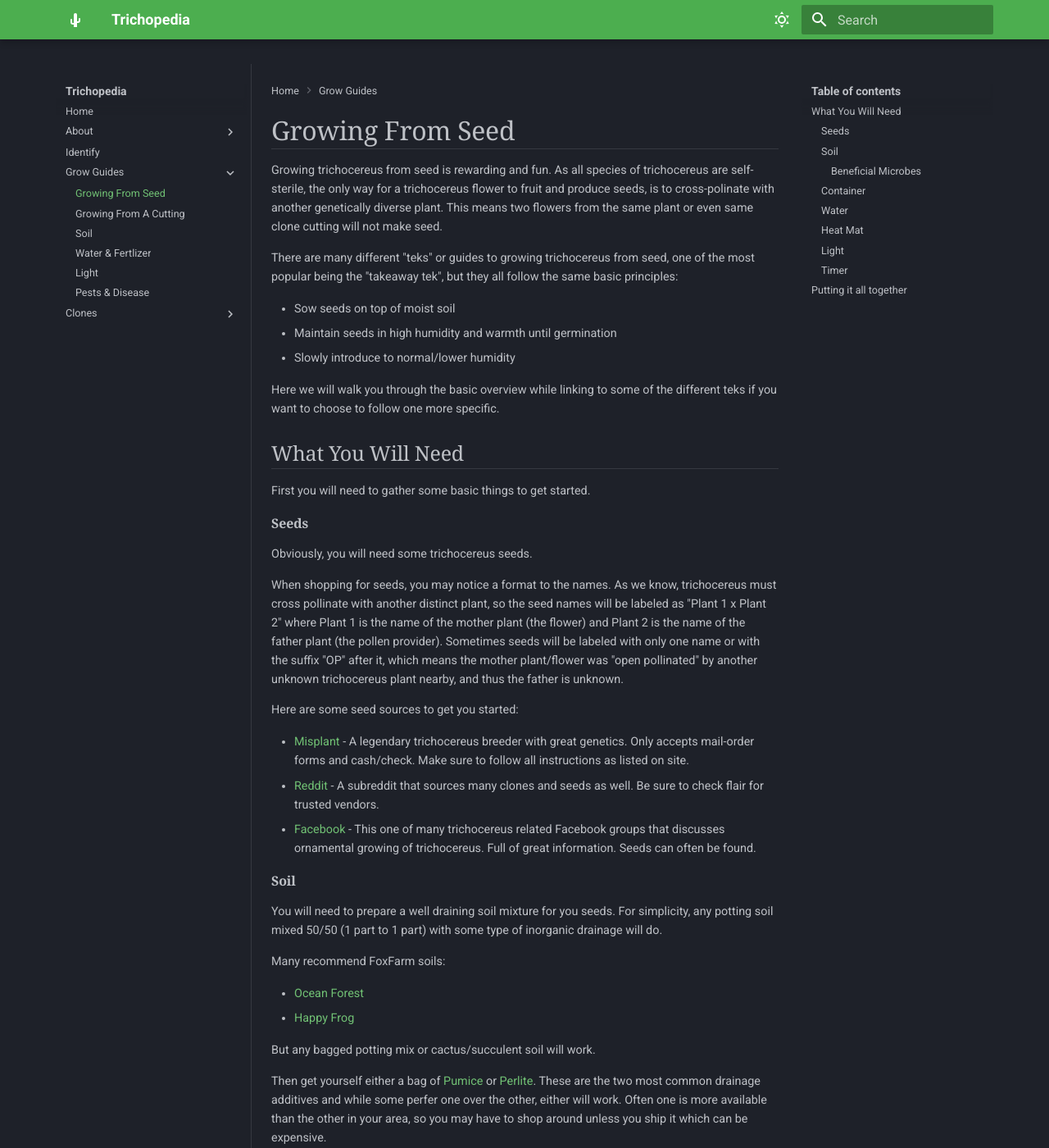
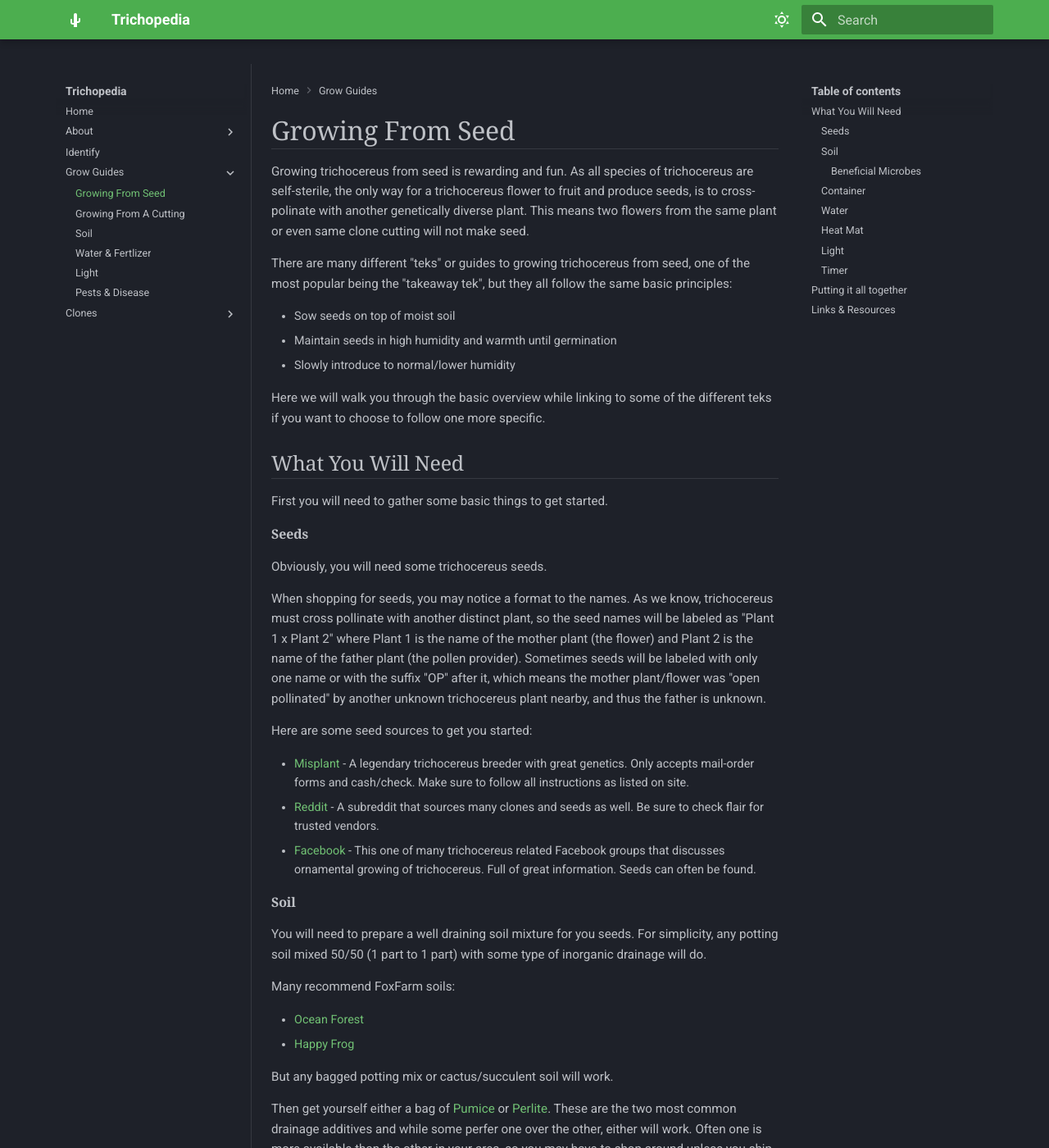
Before and after one commit to nfotinakes/trichopedia, an MkDocs documentation site: the page built from docs/grow-guides/seed.md, in a window 1280 px wide and 1400 px high. Shown: the whole window at 82% size. Built offline with MkDocs 1.6.1 and Material for MkDocs 9.7.7, drawn with Linux system fonts in a browser that asks for light colours; some of the changed text lies outside the part shown.

Commit message:
Update seed guide & text size

```diff
--- a/docs/grow-guides/seed.md
+++ b/docs/grow-guides/seed.md
@@ -61,6 +61,12 @@
 
 You need some sort of pot or container to plant your seeds in. Per the "takeaway tek" you can use takeout containers with a clear lid but anything that can be sealed while allowing light to pass will work.  Here are some examples of containers you could use:
 
+<p align=center>
+  <img src="takeaway1.jpg" width="300" />
+  <img src="bag.jpg" width="300" />
+  <img src="humid.jpg" width="300" />
+</p>
+
 You can also just use small pots and seal them within ziploc baggies, seed starting kits with the humidity domes, etc. The principle is all the same here, you just want to create and keep a humid enviroment while your seeds germinate.
 
 ### Water
@@ -85,3 +91,43 @@
 A simple timer to turn lights and heatmat is helpful if you decide to use these to aid germination
 
 ## Putting it all together
+---
+With all your supplies ready you can finally grow your seeds!
+
+First, wet and add your soil mixture to your container. You want your soil to be wet, but not dripping. A good rule to follow is hydrating your soil to field capacity. This means your soil is fully saturated and to test this slowly add water to your soil, take a handful and squeeze as hard as you can. When just a small amount or drop comes out it is at field capacity. If no water comes out, add more and if it drips out or streams, add more soil.
+
+Next, you set your seeds on top of the soil *DO NOT BURY*. Sprinkle a small amount or place them evenly across the top of your soil.
+
+Close the lid or bag and place under your lights/on your heatmat under the settings listed above. Set your timer and wait!
+
+Within a few days your seeds should start germinating, but it can take up to 2-3 weeks.
+
+Keep the lids on and the humid high for the first few weeks. After the seeds get some growth and their first set of spines, some people will begin to acclimate their seeds. This means either poking holes in the bag or cracking the lid for a little bit of time.
+
+Do this slowly over a few weeks, adding more holes, or living the lid off longer.
+
+Once acclimated to air, keep an eye on your soil and don't let it get too dry at first. Water the soil when it starts to dry and congratulations!
+
+<p align=center>
+ <figure>
+  <img src="sprout1.jpg" width="300" />
+  <figcaption>Freshly germinated seeds</figcaption>
+</figure>
+
+ <figure>
+  <img src="sprout2.jpg" width="300" />
+  <figcaption>Seeds after a few weeks/months</figcaption>
+</figure>
+
+
+</p>
+
+><h6>*Source: <a href="https://herbalistics.au" target="_blank">Herbalistics</a></h6>
+
+
+## Links & Resources
+---
+Here are some additional sources & videos on seed starting:
+<iframe width="560" height="315" src="https://www.youtube.com/embed/KAC_Vh8-pAg?si=Yc8Omqb0iQiqAs18" title="YouTube video player" frameborder="0" allow="accelerometer; autoplay; clipboard-write; encrypted-media; gyroscope; picture-in-picture; web-share" allowfullscreen></iframe>
+<br>
+<iframe width="560" height="315" src="https://www.youtube.com/embed/It9mimUYF88?si=X--uKp36TyOrTBBo" title="YouTube video player" frameborder="0" allow="accelerometer; autoplay; clipboard-write; encrypted-media; gyroscope; picture-in-picture; web-share" allowfullscreen></iframe>
--- a/docs/stylesheets/infobox.css
+++ b/docs/stylesheets/infobox.css
@@ -71,7 +71,7 @@
 }
 
 p {
-    font-size:  .9em;
+    font-size:  .95em;
 }
 
 li {
@@ -81,7 +81,7 @@
 @media only screen and (max-width: 600px) {
 
     p {
-        font-size:  .8em;
+        font-size:  .95em;
     }
 
 }
```
Also changed, not shown: docs/grow-guides/seed/bag.jpg (added), docs/grow-guides/seed/humid.jpg (added), docs/grow-guides/seed/sprout1.jpg (added), docs/grow-guides/seed/sprout2.jpg (added), docs/grow-guides/seed/takeaway1.jpg (added).
